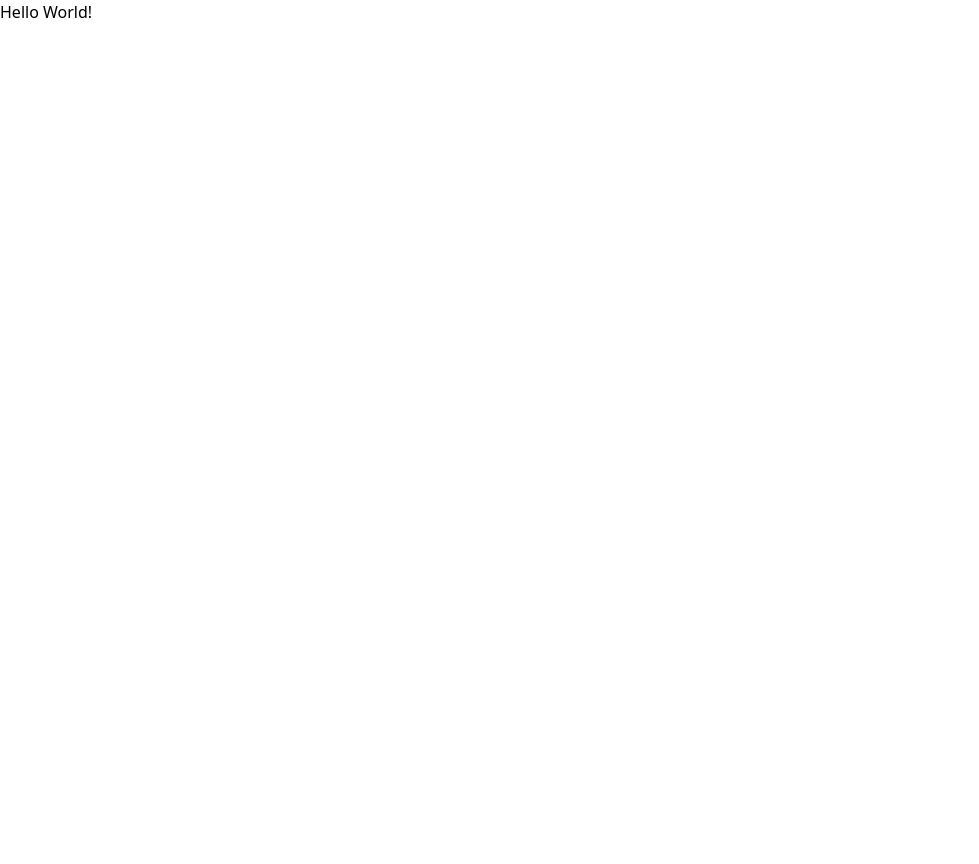
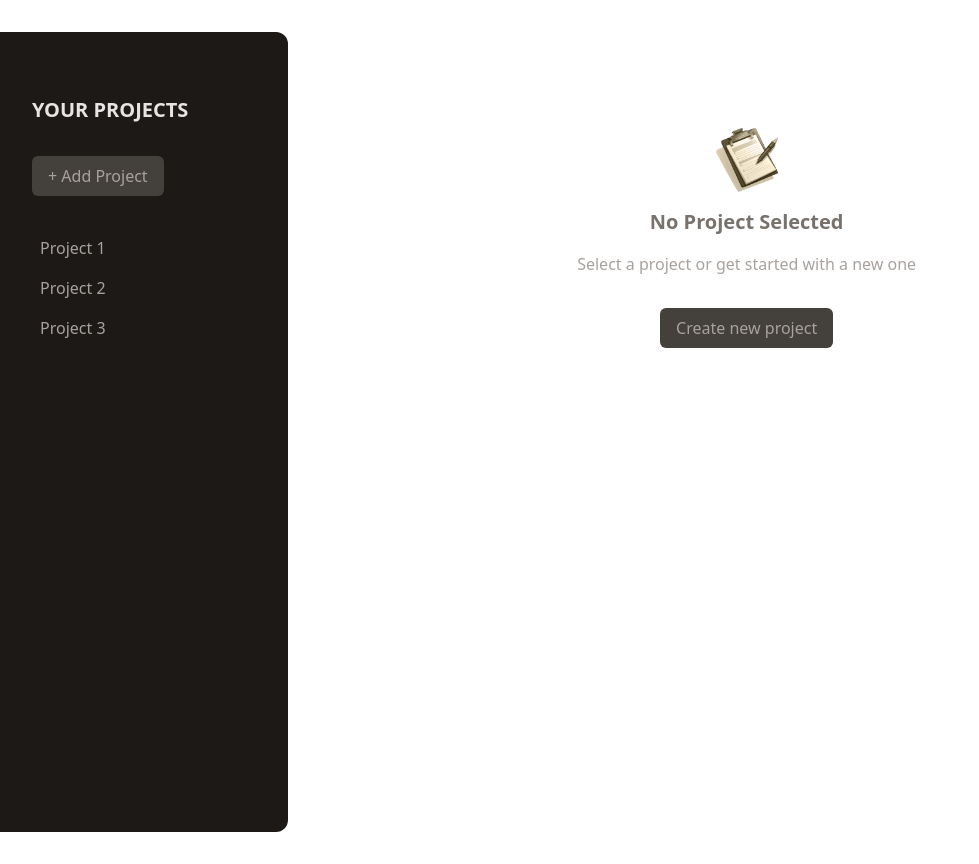
Before and after one commit to kazblacktopp/project-manager-app, a React (Vite) app: page / in a window 1280 px wide. Shown: the whole page, without its empty margins (0-979 px from the left). Before the commit the page ends 800 px from the top, so only its background shows below. Built offline with nearby package versions, Linux system fonts and the light colour scheme.

Commit message:
Add handleAddNewProject function

```diff
--- a/src/App.jsx
+++ b/src/App.jsx
@@ -1,3 +1,43 @@
+import { useRef, useState } from 'react';
+import NoProjectSelected from './components/NoProjectSelected';
+import ProjectsSidebar from './components/ProjectsSidebar';
+import NewProject from './components/NewProject';
+
 export default function App() {
-	return <div>Hello World!</div>;
+	const [projectData, setProjectData] = useState({
+		selectedProjectId: undefined,
+	});
+
+	function handleAddNewProject() {
+		setProjectData(prevProjectData => {
+			return {
+				...prevProjectData,
+				selectedProjectId: null,
+			};
+		});
+	}
+
+	const newProjectInputRef = useRef(null);
+
+	function handleNewProjectSubmit() {
+		alert(newProjectInputRef.current.date.value);
+	}
+
+	let content = <NoProjectSelected onAddProject={handleAddNewProject} />;
+
+	if (projectData.selectedProjectId === null) {
+		content = (
+			<NewProject
+				ref={newProjectInputRef}
+				onProjectSave={handleNewProjectSubmit}
+			/>
+		);
+	}
+
+	return (
+		<main className="h-screen my-8 flex gap-8">
+			<ProjectsSidebar onAddProject={handleAddNewProject} />
+			{content}
+		</main>
+	);
 }
```
